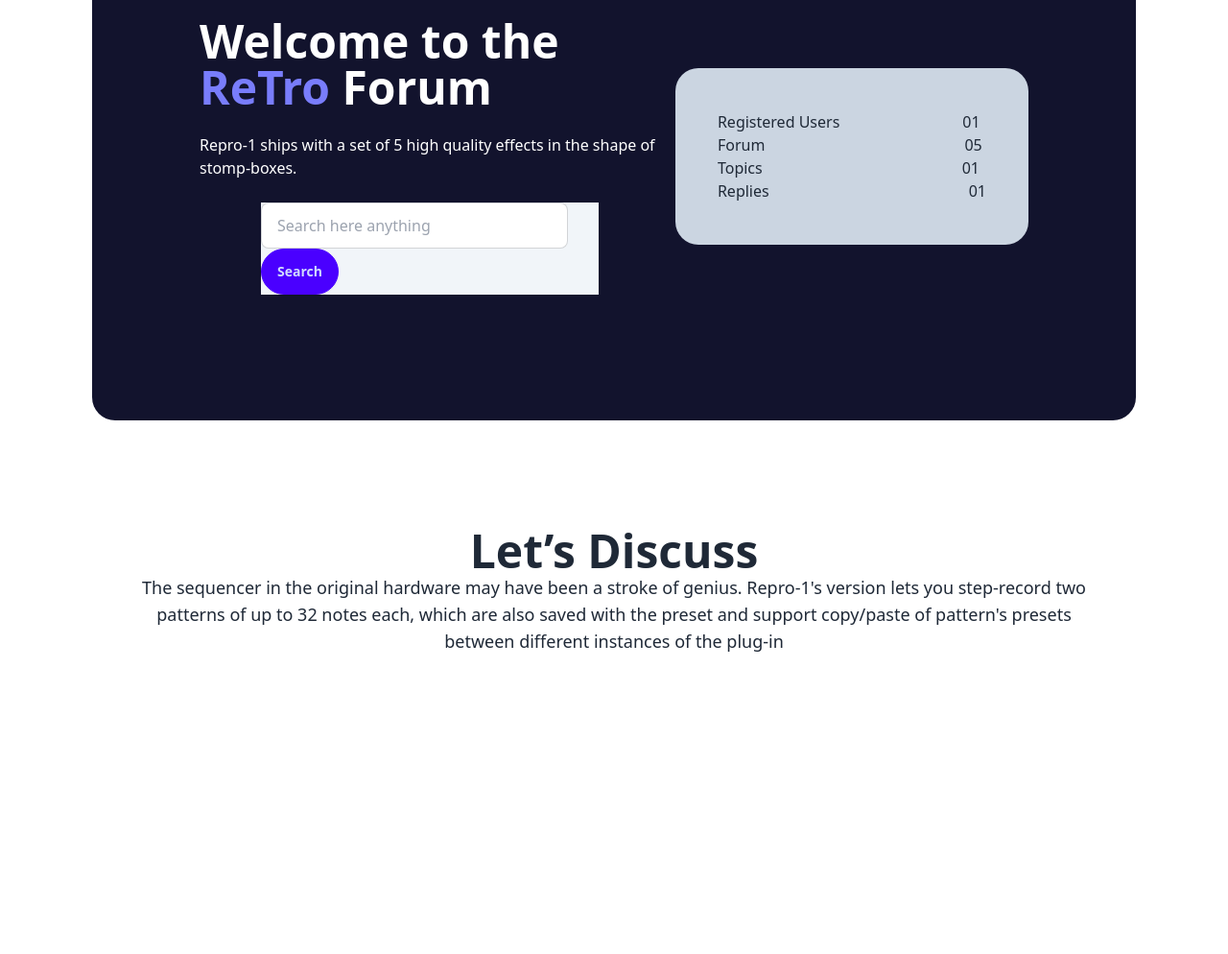
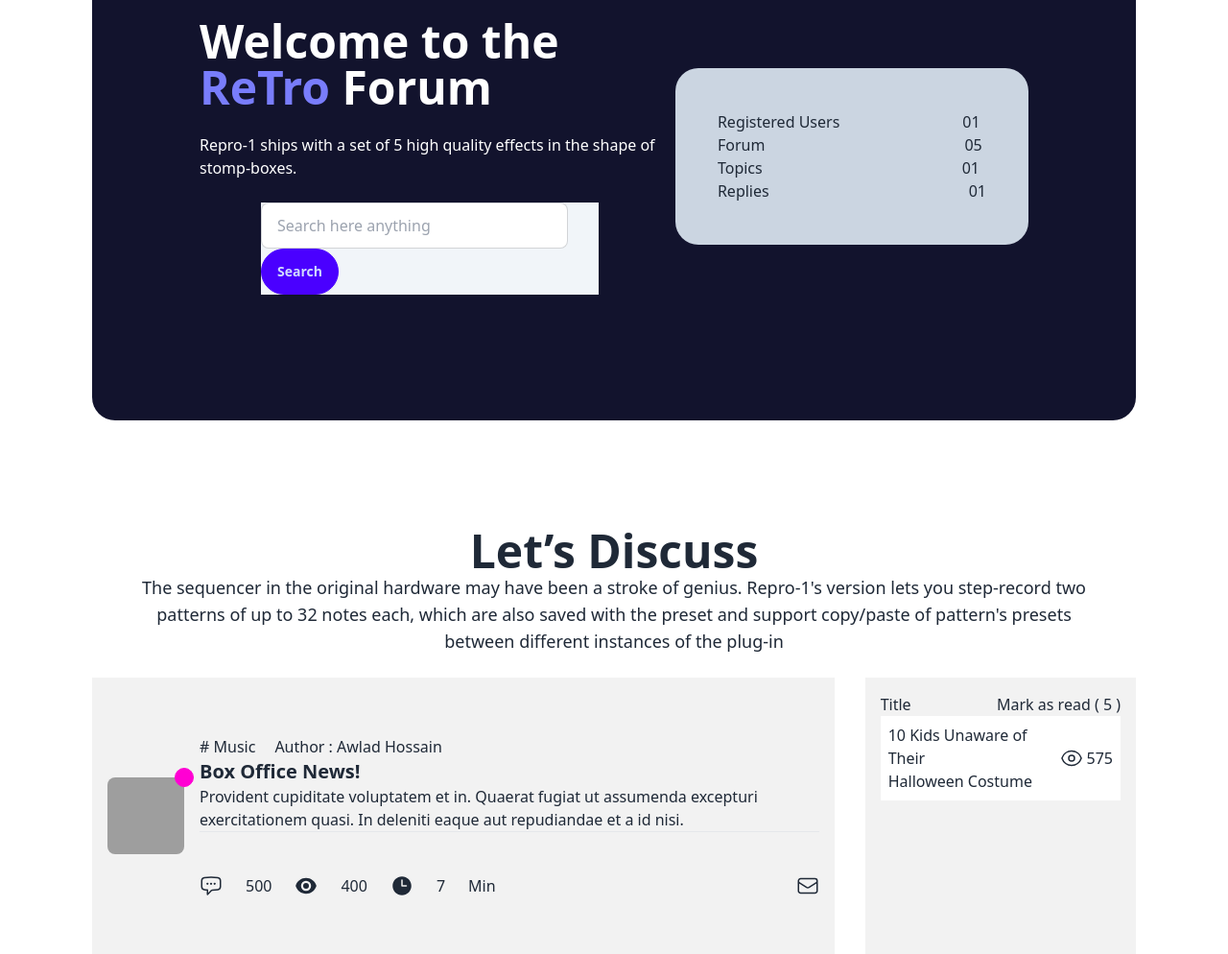
Before and after one commit to alamin601078/poribohon, a plain HTML site: page index.html in a window 1280 px wide. Shown: the part 232-1226 px from the top of the page at 96% size. Before the commit the page ends 914 px from the top, so only its background shows below. Drawn offline with nearby package versions, Linux system fonts and the light colour scheme; grey boxes are pictures that could not be loaded.

Commit message:
Discus cad

```diff
--- a/index.html
+++ b/index.html
@@ -50,9 +50,9 @@
             </div>
           </div>
     </nav>
-    <main class="gap-28">
+    <main>
         <!-- Welcome section -->
-        <section>
+        <section >
             <div class="hero h-[550px] bg-[#12132D] rounded-3xl p-24">
               <div class="hero-content ">
                 <div class=" ">
@@ -95,6 +95,80 @@
             </div>
 
          </section>
+           <!-- Let’s Discuss -->
+       <section class="pt-6 flex gap-8">
+            <div class="hero h-72 bg-base-200">
+                <div class="hero-content flex-col lg:flex-row">
+               <div class="avatar indicator">
+                <span class="indicator-item badge badge-secondary"></span>
+                <div class="w-20 h-20 rounded-lg">
+                  <img alt="Tailwind CSS examples" src="https://daisyui.com/images/stock/photo-1534528741775-53994a69daeb.jpg" />
+                </div>
+              </div>
+                <div>
+                    <div class="flex gap-5">
+                        <p># Music</p>
+                        <p>Author : Awlad Hossain</p>
+                    </div>
+                    <h1 class="text-xl font-bold">Box Office News!</h1>
+                    <p class="text-base">Provident cupiditate voluptatem et in. Quaerat fugiat ut assumenda excepturi exercitationem quasi. In deleniti eaque aut repudiandae et a id nisi.</p>
+                    <hr>
+                    <div class="flex gap-6 pt-11 justify-between">
+                       <div class="flex gap-6 ">
+                        <svg xmlns="http://www.w3.org/2000/svg" fill="none" viewBox="0 0 24 24" stroke-width="1.5" stroke="currentColor" class="w-6 h-6">
+                            <path stroke-linecap="round" stroke-linejoin="round" d="M8.625 9.75a.375.375 0 1 1-.75 0 .375.375 0 0 1 .75 0Zm0 0H8.25m4.125 0a.375.375 0 1 1-.75 0 .375.375 0 0 1 .75 0Zm0 0H12m4.125 0a.375.375 0 1 1-.75 0 .375.375 0 0 1 .75 0Zm0 0h-.375m-13.5 3.01c0 1.6 1.123 2.994 2.707 3.227 1.087.16 2.185.283 3.293.369V21l4.184-4.183a1.14 1.14 0 0 1 .778-.332 48.294 48.294 0 0 0 5.83-.498c1.585-.233 2.708-1.626 2.708-3.228V6.741c0-1.602-1.123-2.995-2.707-3.228A48.394 48.394 0 0 0 12 3c-2.392 0-4.744.175-7.043.513C3.373 3.746 2.25 5.14 2.25 6.741v6.018Z" />
+                          </svg>
+                        <p>500</p>
+                        <svg xmlns="http://www.w3.org/2000/svg" viewBox="0 0 24 24" fill="currentColor" class="w-6 h-6">
+                            <path d="M12 15a3 3 0 1 0 0-6 3 3 0 0 0 0 6Z" />
+                            <path fill-rule="evenodd" d="M1.323 11.447C2.811 6.976 7.028 3.75 12.001 3.75c4.97 0 9.185 3.223 10.675 7.69.12.362.12.752 0 1.113-1.487 4.471-5.705 7.697-10.677 7.697-4.97 0-9.186-3.223-10.675-7.69a1.762 1.762 0 0 1 0-1.113ZM17.25 12a5.25 5.25 0 1 1-10.5 0 5.25 5.25 0 0 1 10.5 0Z" clip-rule="evenodd" />
+                          </svg>
+                        <p>400</p>
+
+                        <svg xmlns="http://www.w3.org/2000/svg" viewBox="0 0 24 24" fill="currentColor" class="w-6 h-6">
+                            <path fill-rule="evenodd" d="M12 2.25c-5.385 0-9.75 4.365-9.75 9.75s4.365 9.75 9.75 9.75 9.75-4.365 9.75-9.75S17.385 2.25 12 2.25ZM12.75 6a.75.75 0 0 0-1.5 0v6c0 .414.336.75.75.75h4.5a.75.75 0 0 0 0-1.5h-3.75V6Z" clip-rule="evenodd" />
+                          </svg>
+
+                        <p>7<p>Min</p></p>
+                       </div>
+                        <div class="end-10">
+                            <svg xmlns="http://www.w3.org/2000/svg" fill="none" viewBox="0 0 24 24" stroke-width="1.5" stroke="currentColor" class="w-6 h-6">
+                                <path stroke-linecap="round" stroke-linejoin="round" d="M21.75 6.75v10.5a2.25 2.25 0 0 1-2.25 2.25h-15a2.25 2.25 0 0 1-2.25-2.25V6.75m19.5 0A2.25 2.25 0 0 0 19.5 4.5h-15a2.25 2.25 0 0 0-2.25 2.25m19.5 0v.243a2.25 2.25 0 0 1-1.07 1.916l-7.5 4.615a2.25 2.25 0 0 1-2.36 0L3.32 8.91a2.25 2.25 0 0 1-1.07-1.916V6.75" />
+                              </svg>
+
+                          </div>
+                    </div>
+
+                </div>
+                </div>
+            </div>
+            <div class="bg-base-200 w-96  p-4">
+                <div class="flex  justify-between ">
+                    <div>
+                        <p>Title</p>
+                    </div>
+                    <div class="">
+                        <p>Mark as read (  <span>5</span>  )</p>
+                    </div>
+
+                </div>
+                <div class="flex justify-between bg-white p-2">
+                   <div>
+                    <p>10 Kids Unaware of Their</p>
+                    <p>Halloween Costume</p>
+                   </div>
+                   <div class=" flex gap-1 items-center">
+                    <svg xmlns="http://www.w3.org/2000/svg" fill="none" viewBox="0 0 24 24" stroke-width="1.5" stroke="currentColor" class="w-6 h-6">
+                        <path stroke-linecap="round" stroke-linejoin="round" d="M2.036 12.322a1.012 1.012 0 0 1 0-.639C3.423 7.51 7.36 4.5 12 4.5c4.638 0 8.573 3.007 9.963 7.178.07.207.07.431 0 .639C20.577 16.49 16.64 19.5 12 19.5c-4.638 0-8.573-3.007-9.963-7.178Z" />
+                        <path stroke-linecap="round" stroke-linejoin="round" d="M15 12a3 3 0 1 1-6 0 3 3 0 0 1 6 0Z" />
+                      </svg>
+                      <p>575</p>
+                   </div>
+                </div>
+
+            </div>
+
+         </section>
     </main>
     <footer>
 
```
